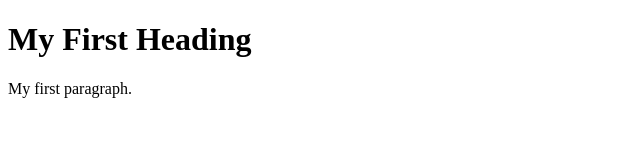
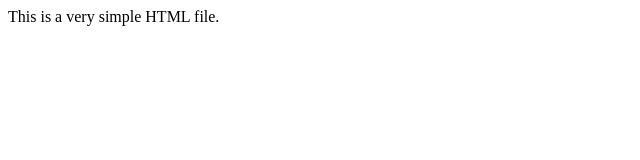
Before and after one commit to melzyy/melzy.github.io, a plain HTML site: page index.html in a window 1280 px wide. Shown: the whole page, without its empty margins (0-640 px from the left). Drawn offline with Linux system fonts and the light colour scheme.

Commit message:
Update index.html

```diff
--- a/index.html
+++ b/index.html
@@ -1,10 +1,7 @@
-<!DOCTYPE html>
-<html>
+<html><head>
+<title>Test HTML File</title>
+<meta http-equiv="Content-Type" content="text/html; charset=UTF-8">
+<style></style></head>
 <body>
 
-<h1>My First Heading</h1>
-
-<p>My first paragraph.</p>
-
-</body>
-</html>
+<p>This is a very simple HTML file.</p>
```
